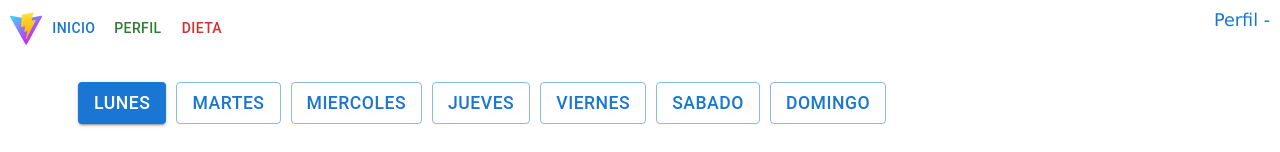
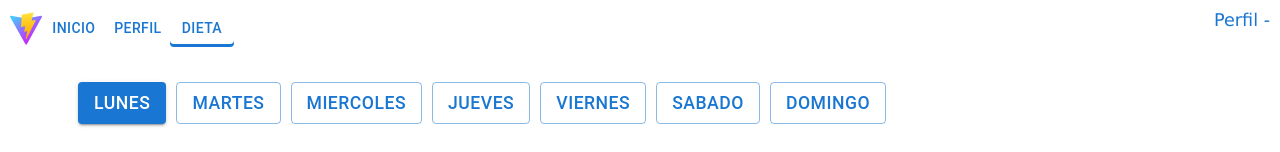
Before and after one commit to joseangelgil/fitness-app, a React (Vite) app: page /diet in a window 1280 px wide. Shown: the top 152 px of the page. Built offline with nearby package versions, Linux system fonts and the light colour scheme.

Commit message:
Layout changes in Navbar component
- Change Links color dynamically according to activeColor
- Use useLocation to give a boxShadow effect in the page users select helping them to visually identify it

```diff
--- a/src/components/Navbar.jsx
+++ b/src/components/Navbar.jsx
@@ -1,14 +1,16 @@
-import { Link, useNavigate } from 'react-router-dom'
+import { Link, useNavigate, useLocation } from 'react-router-dom'
 import { Stack, Button } from '@mui/material'
 import Icon from '../assets/vite.svg'
 import { useGlobalContext } from '../utils/context'
 
 function Navbar() {
 
-  const { esPerfilGuardado } = useGlobalContext()
+  const { esPerfilGuardado, activeColor, setMostrarMenuIngredientes } = useGlobalContext()
   const navigate = useNavigate()
+  const location = useLocation()
 
   const comprobarGuardadoPerfil = (ruta) => {
+    setMostrarMenuIngredientes(false)
     if(!esPerfilGuardado) {
       if(!confirm('El perfil no se ha guardado, ¿quieres continuar sin guardar?')) return
     }
@@ -18,11 +20,11 @@ function Navbar() {
   return(
     <Stack direction='row' mb='30px'>
       <img src={Icon} alt="Icon" />
-      <Button variant='text' color='primary' onClick={() => comprobarGuardadoPerfil('/')}>INICIO</Button>
+      <Button variant='text' color={activeColor.name} onClick={() => comprobarGuardadoPerfil('/')}>INICIO</Button>
       <Link to='/profile'>
-        <Button variant='text' color='success'>PERFIL</Button>
+        <Button variant='text' color={activeColor.name} sx={{ boxShadow: location.pathname === '/profile' ? `inset 0 -3px 0 0 ${activeColor.oscuro}`: 'none' }}>PERFIL</Button>
       </Link>
-      <Button variant='text' color='error' onClick={() => comprobarGuardadoPerfil('/diet')}>DIETA</Button>
+      <Button variant='text' color={activeColor.name} sx={{ boxShadow: location.pathname === '/diet' ? `inset 0 -3px 0 0 ${activeColor.oscuro}`: 'none' }} onClick={() => comprobarGuardadoPerfil('/diet')}>DIETA</Button>
     </Stack>
   )
 }
```
